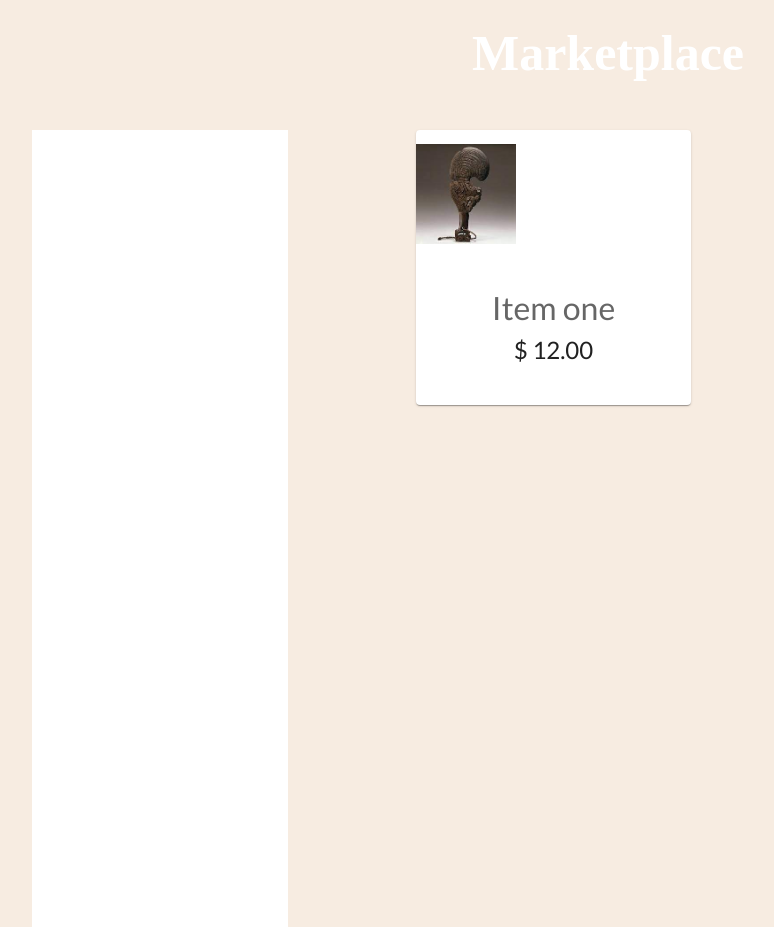
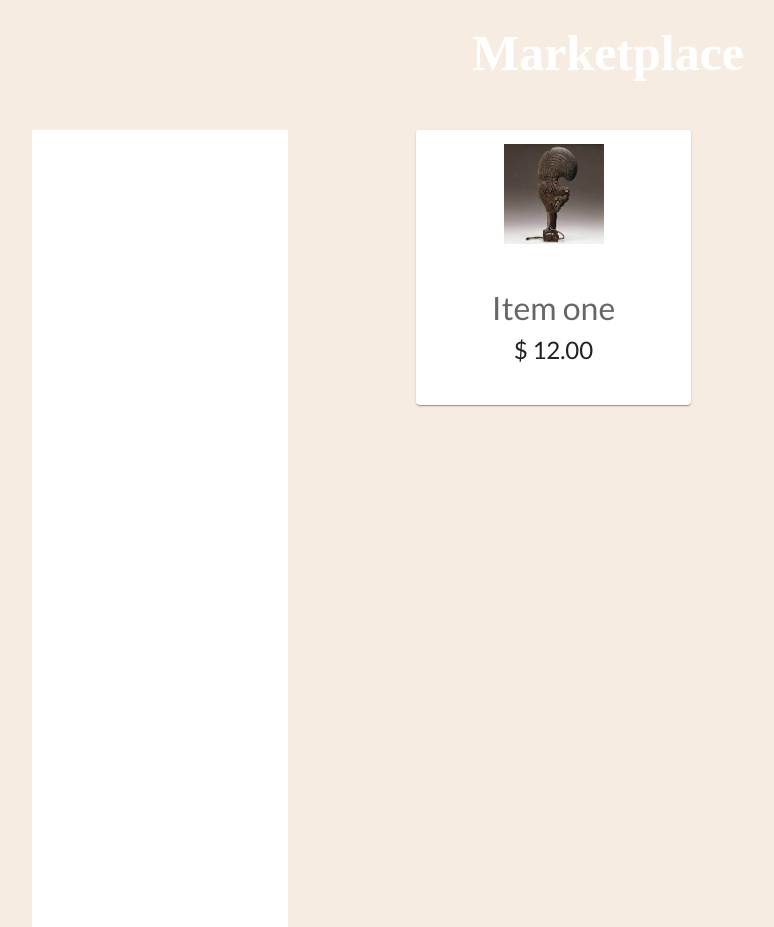
Before and after one commit to maxventer00/mapuche-art-school, a React (Create React App) app: page /marketplace in a window 1280 px wide. Shown: the part 880-1807 px from the top of the page, without its empty margins (32-806 px from the left). Built offline with nearby package versions, Linux system fonts and the light colour scheme; a web font is replaced by a local one.

Commit message:
Update Marketplace item place

```diff
--- a/src/containers/Marketplace/marketplace.tsx
+++ b/src/containers/Marketplace/marketplace.tsx
@@ -132,7 +132,7 @@ function Marketplace() {
         >
           {/*image not centered*/}
           <CardMedia
-          style={{height: 100,width: 100, paddingTop: "5%", alignSelf: "center"}}
+          style={{height: 100,width: 100, paddingTop: "5%", justifyContent: "center", display: "flex", marginLeft: "auto", marginRight: "auto"}}
         component="img"
         src={itemTest}
         alt="Tool"
```
